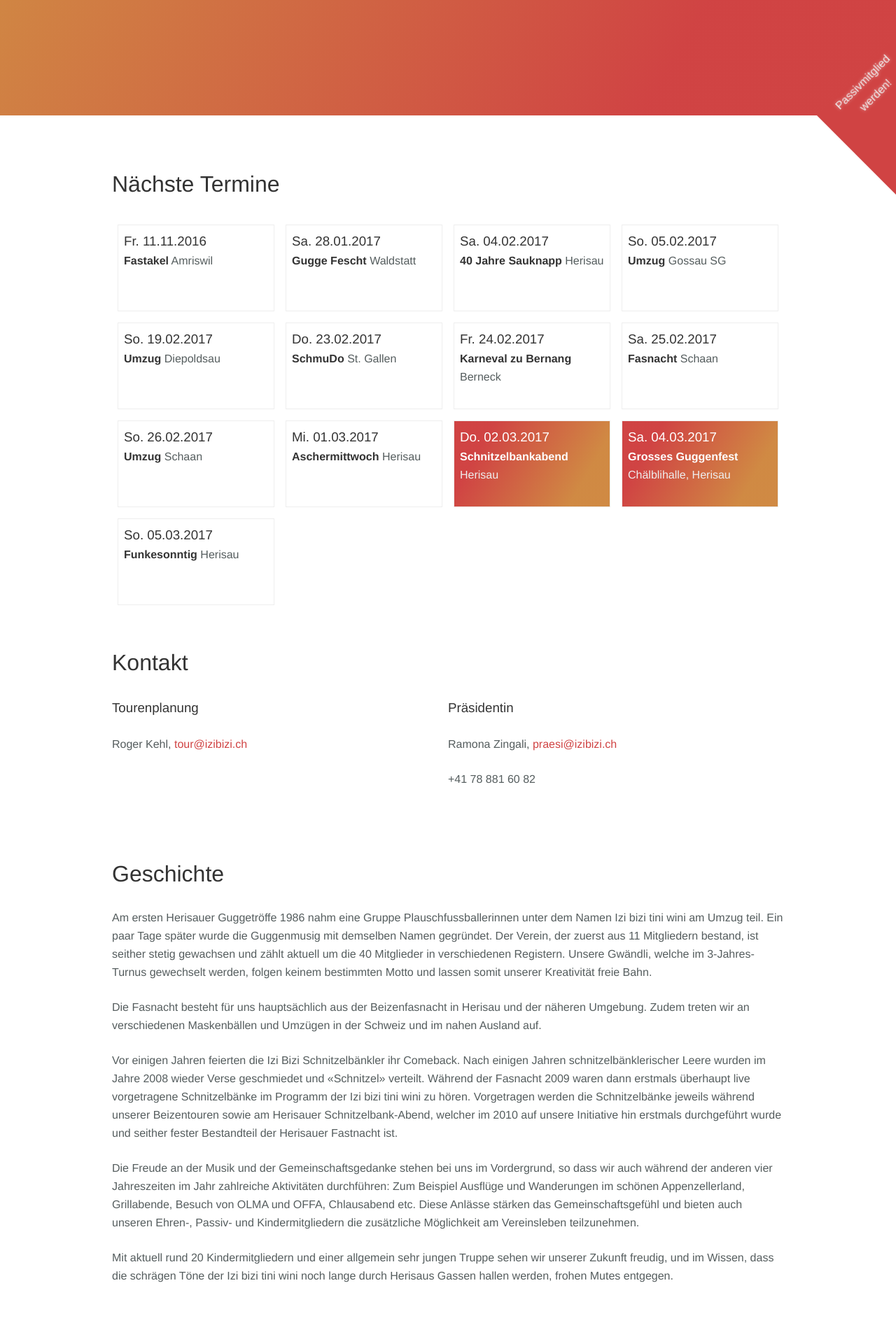
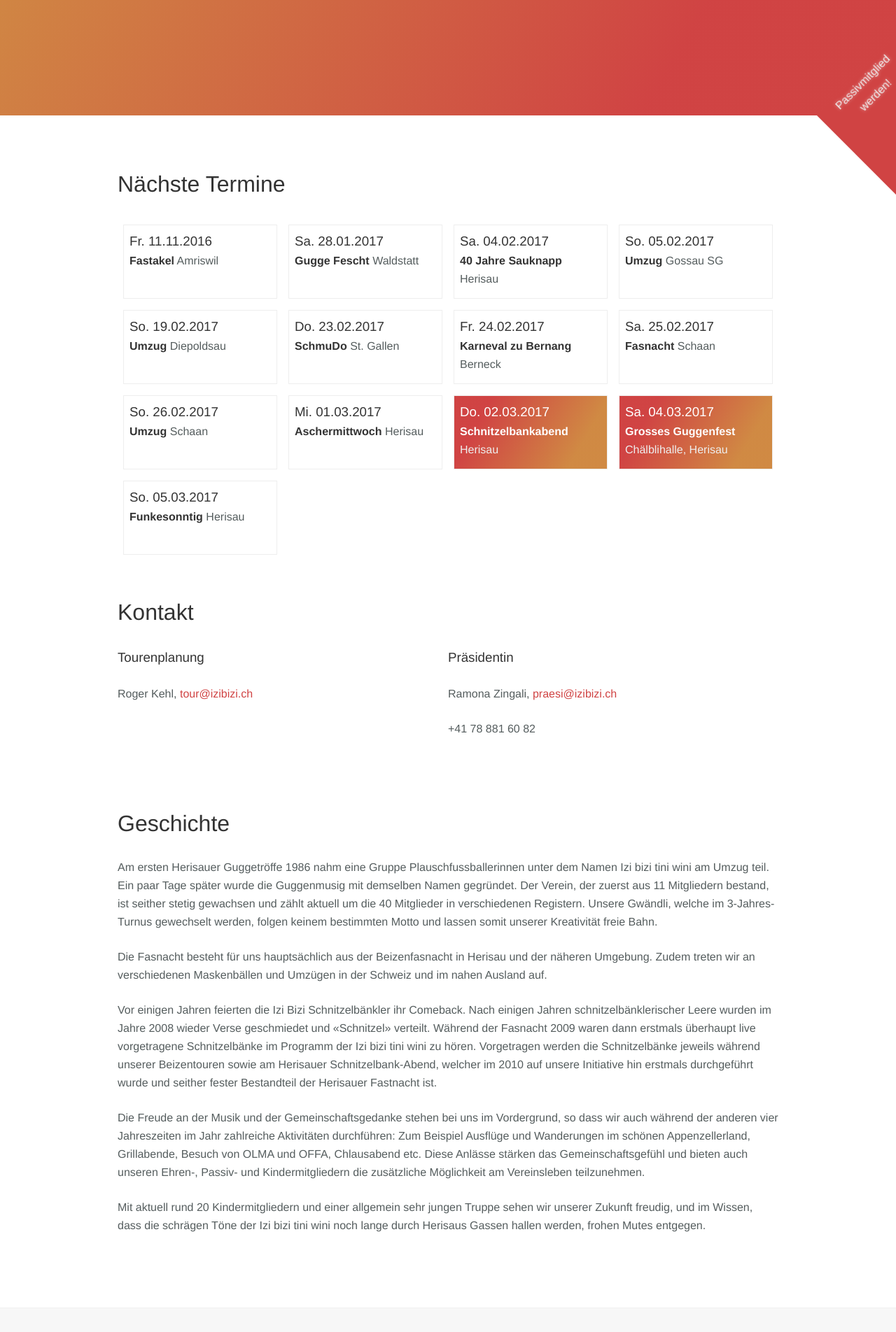
Before and after one commit to izibizi/izibizi.ch, a Jekyll site: the page built from index.html, in a window 1280 px wide. Shown: the part 735-2639 px from the top of the page at 70% size. Built offline with Jekyll 4.4.1, drawn with Linux system fonts in a browser that asks for light colours.

Commit message:
switch to box-sizing: border-box globally

```diff
--- a/css/style.scss
+++ b/css/style.scss
@@ -17,6 +17,16 @@ $logo-height: 410px;
 html, body {
   height: 100%;
   width: 100%;
+
+  box-sizing: border-box;
+  -moz-box-sizing: border-box;
+  -webkit-box-sizing: border-box;
+}
+
+*, *:before, *:after {
+  box-sizing: inherit;
+  -moz-box-sizing: inherit;
+  -webkit-box-sizing: inherit;
 }
 
 body {
```
